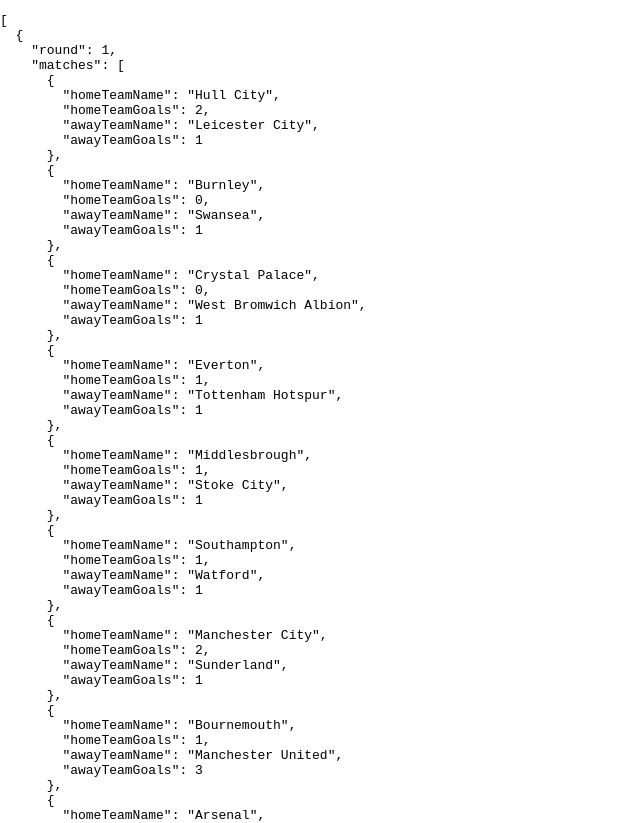
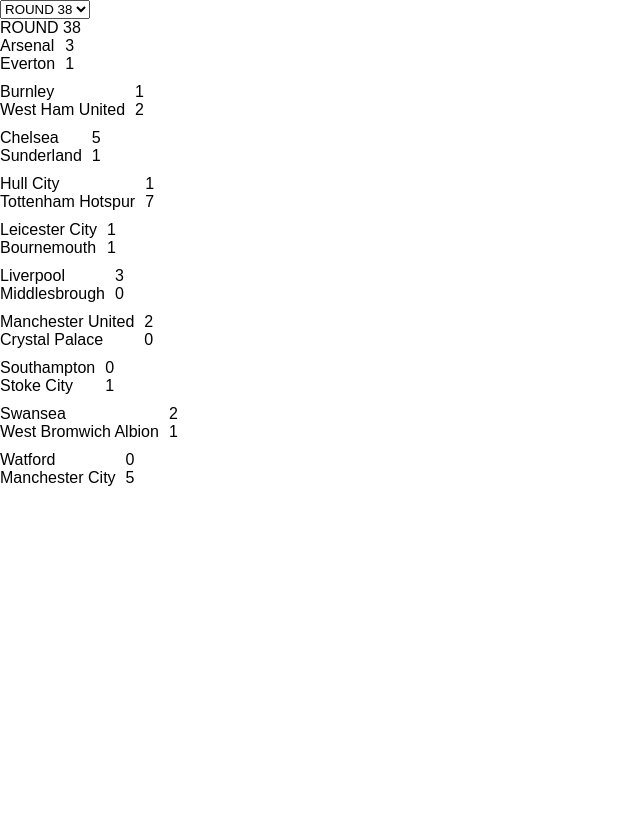
Before and after one commit to isemanjski/premier-league-react-app, a React (Create React App) app: page / in a window 1280 px wide. Shown: the top 823 px of the page, without its empty margins (0-640 px from the left). After the commit the page ends 800 px from the top, so only its background shows below. Built offline with nearby package versions, Linux system fonts and the light colour scheme.

Commit message:
Added selector for rounds and display of matches for selected round. Added new property to store to dispatch selected number.

```diff
--- a/src/components/Main.tsx
+++ /dev/null
@@ -1,36 +0,0 @@
-import * as React from 'react';
-import RoundsTable from './RoundsTable';
-import { Season } from '../api/models/season.model';
-
-export interface Props {
-  season: Season;
-  isLoading: boolean;
-  error: string | null;
-  fetchSeasonData: () => void;
-}
-
-class Main extends React.Component<Props> {
-
-  componentDidMount() {
-    // Call api to fetch season data
-    this.props.fetchSeasonData();
-  }
-
-  render() {
-    const matchesDefined = this.props.season && this.props.season.matchesByRound.length > 0;
-    let matchesTable = null;
-    if (matchesDefined) {
-      matchesTable = <RoundsTable matchesByRound={this.props.season.matchesByRound}/>;
-    }
-
-    return (
-      <div className="App">
-        <div className="App-header"/>
-        {matchesDefined ? matchesTable : 'Loading...'}
-        {this.props.error ? this.props.error : ''}
-      </div>
-    );
-  }
-}
-
-export default Main;
--- a/src/components/RoundsTable.tsx
+++ /dev/null
@@ -1,16 +0,0 @@
-import * as React from 'react';
-import { Round } from '../api/models/round.model';
-
-export interface Props {
-  matchesByRound: Round[];
-}
-
-class Table extends React.Component<Props> {
-  render() {
-    return (
-      <pre>{JSON.stringify(this.props.matchesByRound, null, 2)}</pre>
-    );
-  }
-}
-
-export default Table;
--- /dev/null
+++ b/src/components/rounds/RoundMatches.tsx
@@ -0,0 +1,39 @@
+import * as React from 'react';
+import { Match } from '../../api/models/match.model';
+
+export interface Props {
+  round: number;
+  matches: Match[];
+}
+
+const RoundMatches: React.StatelessComponent<Props> = (props: Props) => {
+  const { round, matches } = props;
+
+  if (round === null) {
+    return null;
+  }
+
+  const matchList = matches.map((match: Match, index: number) => {
+    return (
+      <li key={index} style={{ listStyle: 'none', marginBottom: '10px' }}>
+        <div style={{ float: 'left', marginRight: '10px' }}>
+          <div>{match.homeTeamName}</div>
+          <div>{match.awayTeamName}</div>
+        </div>
+        <div>
+          <div>{match.homeTeamGoals}</div>
+          <div>{match.awayTeamGoals}</div>
+        </div>
+      </li>
+    );
+  });
+
+  return (
+    <div>
+      <div>ROUND {round}</div>
+      <ul style={{ margin: 0, padding: 0 }}>{matchList}</ul>
+    </div>
+  );
+};
+
+export default RoundMatches;
--- /dev/null
+++ b/src/components/rounds/RoundSelector.tsx
@@ -0,0 +1,30 @@
+import * as React from 'react';
+import { SyntheticEvent } from 'react';
+
+interface Props {
+  roundNumbers: number[];
+  selectedRoundNumber: number;
+  onSelect: Function;
+}
+
+const RoundSelector: React.StatelessComponent<Props> = (props: Props) => {
+  const optionElements: JSX.Element[] = [];
+
+  props.roundNumbers.forEach(roundNumber => {
+    optionElements.push(
+      <option key={`${roundNumber}`} value={`${roundNumber}`}>ROUND {roundNumber}</option>
+    );
+  });
+
+  const handleOnChange = (event: SyntheticEvent<HTMLSelectElement>) => {
+    props.onSelect(Number(event.currentTarget.value));
+  };
+
+  return (
+    <select defaultValue={`${props.selectedRoundNumber}`} onChange={handleOnChange}>
+      {optionElements}
+    </select>
+  );
+};
+
+export default RoundSelector;
--- /dev/null
+++ b/src/components/rounds/RoundsTable.tsx
@@ -0,0 +1,44 @@
+import * as React from 'react';
+import { connect } from 'react-redux';
+import { Round } from '../../api/models/round.model';
+import { RootState } from '../../store/root-reducer';
+import { actionCreators } from '../../store/season';
+import RoundSelector from './RoundSelector';
+import RoundMatches from './RoundMatches';
+
+const mapStateToProps = (state: RootState) => ({
+  matchesByRound: state.season.season.matchesByRound,
+  selectedRoundNumber: state.season.selectedRoundNumber
+});
+
+const mapDispatchToProps = (dispatch: Function) => ({
+  handleOnSelect: (round: number) => dispatch(actionCreators.selectRoundInSeason(round))
+});
+
+export interface Props {
+  matchesByRound: Round[];
+  selectedRoundNumber: number;
+  handleOnSelect: (round: number) => Function;
+}
+
+const RoundsTable: React.StatelessComponent<Props> = (props: Props) => {
+  const selectedRoundWithMatches = props.matchesByRound.find(round => round.round === props.selectedRoundNumber);
+  const selectedRoundMatches = selectedRoundWithMatches && selectedRoundWithMatches.matches || [];
+  const roundNumbers = (props.matchesByRound.map(round => round.round) || []).sort((a, b) => a - b);
+
+  return (
+    <div>
+      <RoundSelector
+        roundNumbers={roundNumbers}
+        selectedRoundNumber={props.selectedRoundNumber}
+        onSelect={props.handleOnSelect}
+      />
+      <RoundMatches
+        round={props.selectedRoundNumber}
+        matches={selectedRoundMatches}
+      />
+    </div>
+  );
+};
+
+export default connect(mapStateToProps, mapDispatchToProps)(RoundsTable);
--- a/src/containers/App.tsx
+++ b/src/containers/App.tsx
@@ -1,27 +1,15 @@
-import { connect } from 'react-redux';
-import { RootState } from '../store/root-reducer';
-import { fetchSeasonData } from '../api/api';
-import Main from '../components/Main';
+import * as React from 'react';
+import MainLayout from './MainLayout';
 
-/**
- * Maps Redux store updates to component props.
- * Any time the store is updated, `mapStateToProps` will be called.
- */
-const mapStateToProps = (state: RootState) => ({
-  season: state.season.season,
-  isLoading: state.season.isLoading,
-  error: state.season.error
-});
-
-/**
- * Maps each action creator to component props.
- * Every action creator is wrapped into a `dispatch` call so they may be invoked directly.
- */
-const mapDispatchToProps = (dispatch: Function) => ({
-  fetchSeasonData: () => dispatch(fetchSeasonData())
-});
-
-// Connects a React component to a Redux store.
-const App = connect(mapStateToProps, mapDispatchToProps)(Main);
+class App extends React.Component {
+  render() {
+    return (
+      <div>
+        {/*<Header/>*/}
+        <MainLayout/>
+      </div>
+    );
+  }
+}
 
 export default App;
--- /dev/null
+++ b/src/containers/MainLayout.tsx
@@ -0,0 +1,58 @@
+import * as React from 'react';
+import { connect } from 'react-redux';
+import { Season } from '../api/models/season.model';
+import { fetchSeasonData } from '../api/api';
+import { RootState } from '../store/root-reducer';
+import RoundsTable from '../components/rounds/RoundsTable';
+
+/**
+ * Maps Redux store updates to component props.
+ * Any time the store is updated, `mapStateToProps` will be called.
+ */
+const mapStateToProps = (state: RootState) => ({
+  season: state.season.season,
+  isLoading: state.season.isLoading,
+  error: state.season.error
+});
+
+/**
+ * Maps each action creator to component props.
+ * Every action creator is wrapped into a `dispatch` call so they may be invoked directly.
+ */
+const mapDispatchToProps = (dispatch: Function) => ({
+  fetchSeasonData: () => dispatch(fetchSeasonData())
+});
+
+interface Props {
+  season: Season;
+  isLoading: boolean;
+  error: string | null;
+  fetchSeasonData: () => void;
+}
+
+class MainLayout extends React.Component<Props> {
+
+  componentDidMount() {
+    // Call api to fetch season data
+    this.props.fetchSeasonData();
+  }
+
+  render() {
+    const { season, error } = this.props;
+
+    const matchesDefined = season && season.matchesByRound.length > 0;
+    let matchesTable = null;
+    if (matchesDefined) {
+      matchesTable = <RoundsTable/>;
+    }
+
+    return (
+      <div className="App">
+        <div className="App-header"/>
+        {error ? error : matchesDefined ? matchesTable : 'Loading...'}
+      </div>
+    );
+  }
+}
+
+export default connect(mapStateToProps, mapDispatchToProps)(MainLayout);
--- a/src/store/season/season-actions.ts
+++ b/src/store/season/season-actions.ts
@@ -3,11 +3,13 @@
 export const LOAD_SEASON_DATA_START = 'LOAD_SEASON_DATA_START';
 export const LOAD_SEASON_DATA_SUCCESS = 'LOAD_SEASON_DATA_SUCCESS';
 export const LOAD_SEASON_DATA_ERROR = 'LOAD_SEASON_DATA_ERROR';
+export const SELECT_ROUND_IN_SEASON = 'SELECT_ROUND_IN_SEASON';
 
 export type Actions = {
   LOAD_SEASON_DATA_START: { type: typeof LOAD_SEASON_DATA_START},
   LOAD_SEASON_DATA_SUCCESS: { type: typeof LOAD_SEASON_DATA_SUCCESS, payload: any },
   LOAD_SEASON_DATA_ERROR: { type: typeof LOAD_SEASON_DATA_ERROR, payload: string }
+  SELECT_ROUND_IN_SEASON: { type: typeof SELECT_ROUND_IN_SEASON, payload: number }
 };
 
 export type Action = Actions[keyof Actions];
@@ -24,5 +26,9 @@
   loadSeasonDataError: (payload: string) => ({
     type: LOAD_SEASON_DATA_ERROR,
     payload
+  }),
+  selectRoundInSeason: (payload: number) => ({
+    type: SELECT_ROUND_IN_SEASON,
+    payload
   })
 };
--- a/src/store/season/season-reducer.ts
+++ b/src/store/season/season-reducer.ts
@@ -1,10 +1,17 @@
-import { Action, LOAD_SEASON_DATA_ERROR, LOAD_SEASON_DATA_START, LOAD_SEASON_DATA_SUCCESS } from './season-actions';
+import {
+  Action,
+  LOAD_SEASON_DATA_ERROR,
+  LOAD_SEASON_DATA_START,
+  LOAD_SEASON_DATA_SUCCESS,
+  SELECT_ROUND_IN_SEASON
+} from './season-actions';
 import { Season } from '../../api/models/season.model';
 import { mapSeasonDataToModel } from '../../api/mappings/season-model-mapper';
 
 // Store state
 export type State = {
   readonly season: Season;
+  readonly selectedRoundNumber: number | null;
   readonly isLoading: boolean;
   readonly error: string | null;
 };
@@ -12,20 +19,24 @@
 // Initial store state
 const initialState: State = {
   season: new Season(),
+  selectedRoundNumber: null,
   isLoading: false,
   error: null
 };
 
 // Reducer
-// tslint:disable-next-line
 export const reducer = (state: State = initialState, action: Action): State => {
   switch (action.type) {
     case LOAD_SEASON_DATA_START:
       return { ...state, isLoading: true, error: null };
     case LOAD_SEASON_DATA_SUCCESS:
-      return { ...state, isLoading: false, season: mapSeasonDataToModel(action.payload) };
+      const seasonModel = mapSeasonDataToModel(action.payload);
+      const lastRoundNumber = seasonModel.matchesByRound[seasonModel.matchesByRound.length - 1].round;
+      return { ...state, isLoading: false, season: seasonModel, selectedRoundNumber: lastRoundNumber };
     case LOAD_SEASON_DATA_ERROR:
       return { ...state, isLoading: false, error: action.payload };
+    case SELECT_ROUND_IN_SEASON:
+      return { ...state, selectedRoundNumber: action.payload };
     default:
       return state;
   }
```
Also changed, not shown: 2 other files (tests, documents, lock files or other folders).
